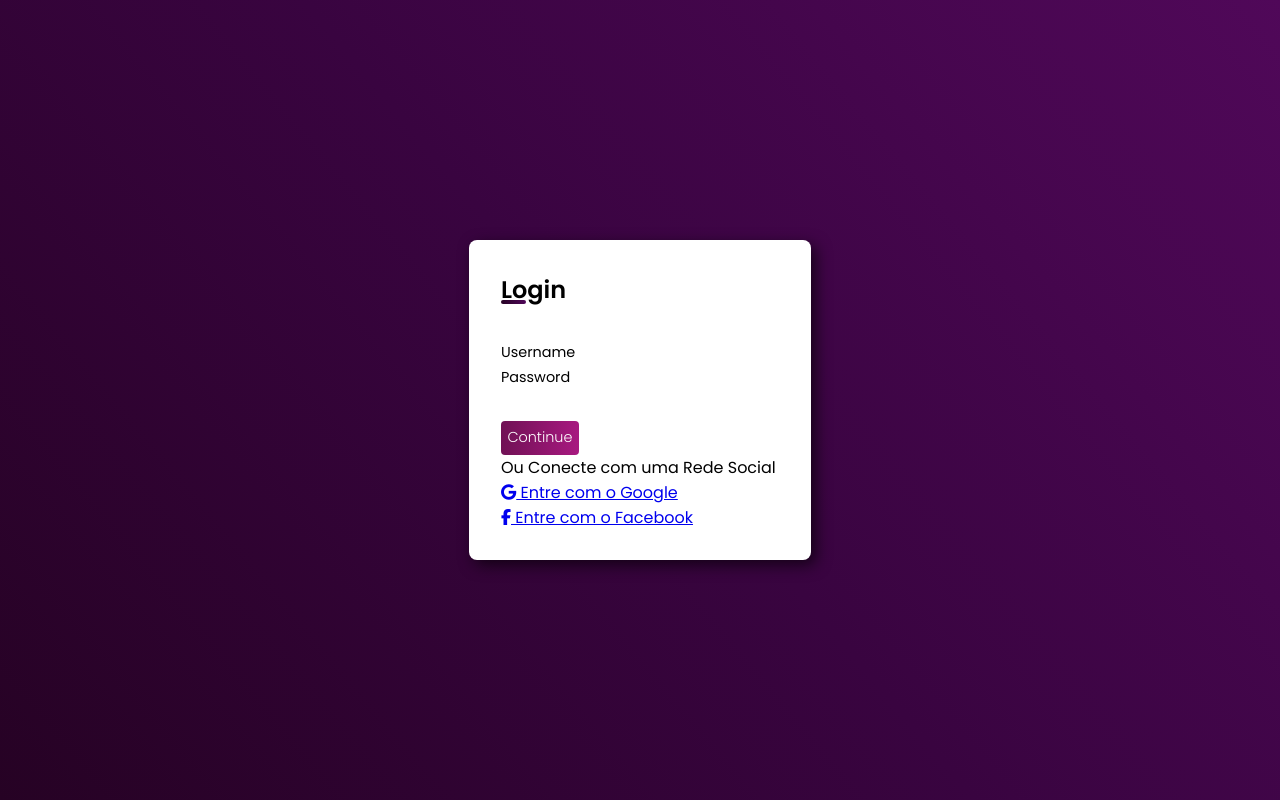
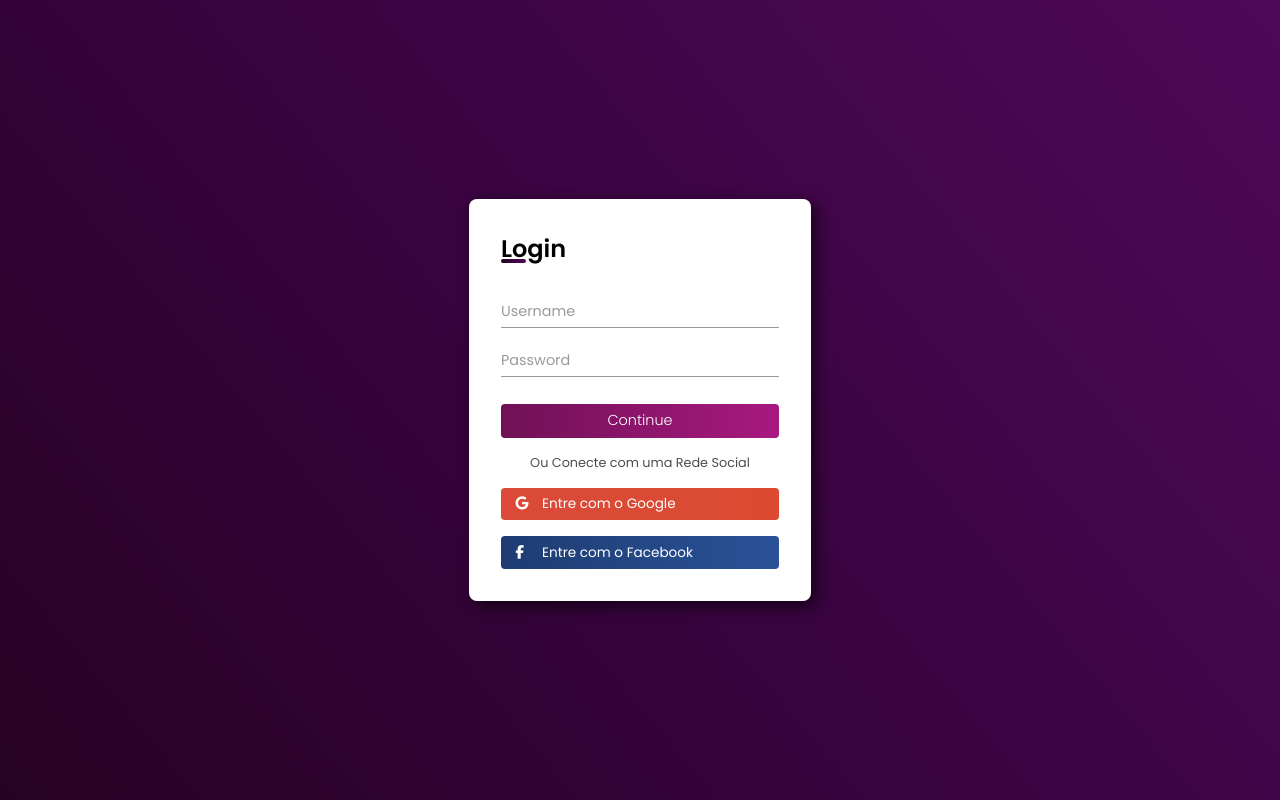
Before and after one commit to MirandaBeatriz/Login-Form, a plain HTML site: page index.html in a window 1280 px wide. Drawn offline with Linux system fonts and the light colour scheme.

Commit message:
Terminando parte estética

```diff
--- a/style.css
+++ b/style.css
@@ -23,7 +23,7 @@ body{
 main.container{
     background-color: #fff;
     max-width: 350px;
-    max-height: 40vh;
+    max-height: 50%;
     padding: 2rem;
     box-shadow: 5px 5px 15px rgba(0, 0, 0, 0.644);
     border-radius: 8px;
@@ -46,18 +46,54 @@ main h2::before{
     background: linear-gradient(to right, #260224, #500859);
 }
 
+form{
+    display: flex;
+    flex-direction: column;
+}
+
 .input-field{
     position: relative;
+}
+
+form .input-field:first-child{
+    margin-bottom: 1.5rem;
+}
+
+.input-field .underline::before{
+    content: '';
+    position: absolute;
+    height: 1px;
+    width: 100%;
+    bottom: -5px;
+    left: 0;
+    background: rgba(0, 0, 0, 0.4);
+}
+
+.input-field .underline::after{
+    content: '';
+    position: absolute;
+    height: 1px;
+    width: 100%;
+    bottom: -5px;
+    left: 0;
+    background: linear-gradient(to left,#a81980,#701155);
+    transform: scaleX(0);
+    transition: all .3s ease-in-out;
+    transform-origin: left;
+}
+
+.input-field input:focus ~ .underline::after{
+    transform: scaleX(1);
 }
 
 .input-field input{
     outline: none;
     font-size: 0.9rem;
-    color: rgba(0, 0, 0, 0.7);
+    color: rgba(0, 0, 0, 0.5);
 }
 
 .input-field input::placeholder{
-    color: rgb(0, 0, 0.5);
+    color: rgba(0, 0, 0, 0.4);
 }
 
 form input[type="submit"]{
@@ -71,3 +107,47 @@ form input[type="submit"]{
     border-radius: 4px;
     transition: all 0.3s ease;
 }
+
+form input[type="submit"]:hover{
+    letter-spacing: 0.5px;
+    background: linear-gradient(to right,#a81980,#701155);
+}
+
+.footer{
+    display: flex;
+    flex-direction: column;
+    margin-top: 1rem;
+}
+
+.footer span{
+    color: rgba(0, 0, 0, 0.7);
+    font-size: 0.8rem;
+    text-align: center;
+}
+
+.footer .social-field{
+    padding: 00.4rem;
+    border-radius: 4px;
+    font-size: 0.85rem;
+    width: 100%;
+    cursor: pointer;
+    margin-top: 1rem;
+}
+
+.footer .social-field a i{
+    margin: 0 0.5rem;
+    width: 15px;
+}
+
+.footer .social-field a{
+    text-decoration: none;
+    color: #fff;
+}
+
+.footer .social-field.google{
+    background: linear-gradient(to right,#db4a39, #db4a30);
+}
+
+.footer .social-field.facebook{
+    background: linear-gradient(to right,#1e3c72, #2a5298);
+}
```
